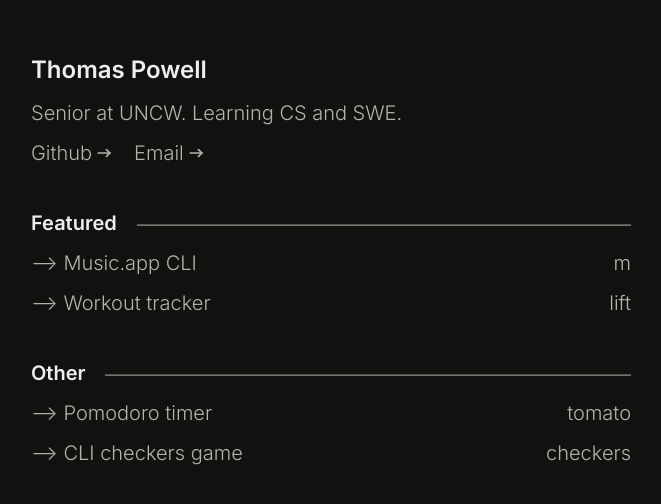
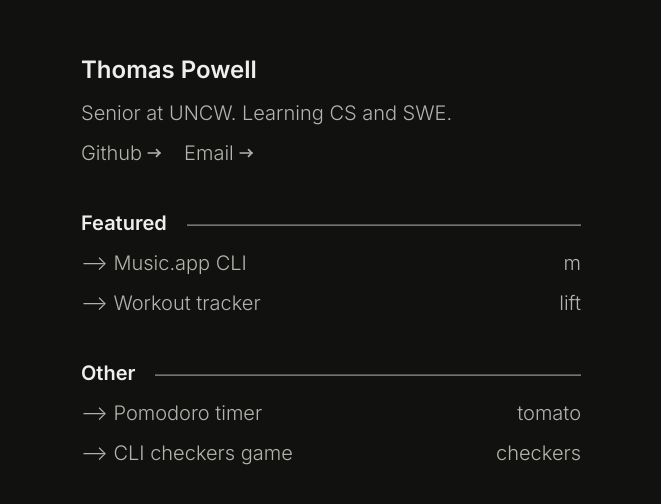
Before and after one commit to thomascpowell/www, a SvelteKit app: page / in a window 1280 px wide. Shown: the part 140-644 px from the top of the page, without its empty margins (309-970 px from the left). Built offline with nearby package versions, Linux system fonts and the light colour scheme.

Commit message:
changed width

```diff
--- a/src/app.css
+++ b/src/app.css
@@ -39,7 +39,7 @@ body {
   flex-direction: column;
   gap: 2em;
   width: 100%;
-  max-width: 30em;
+  max-width: 25em;
   overflow: hidden;
 }
 
```
